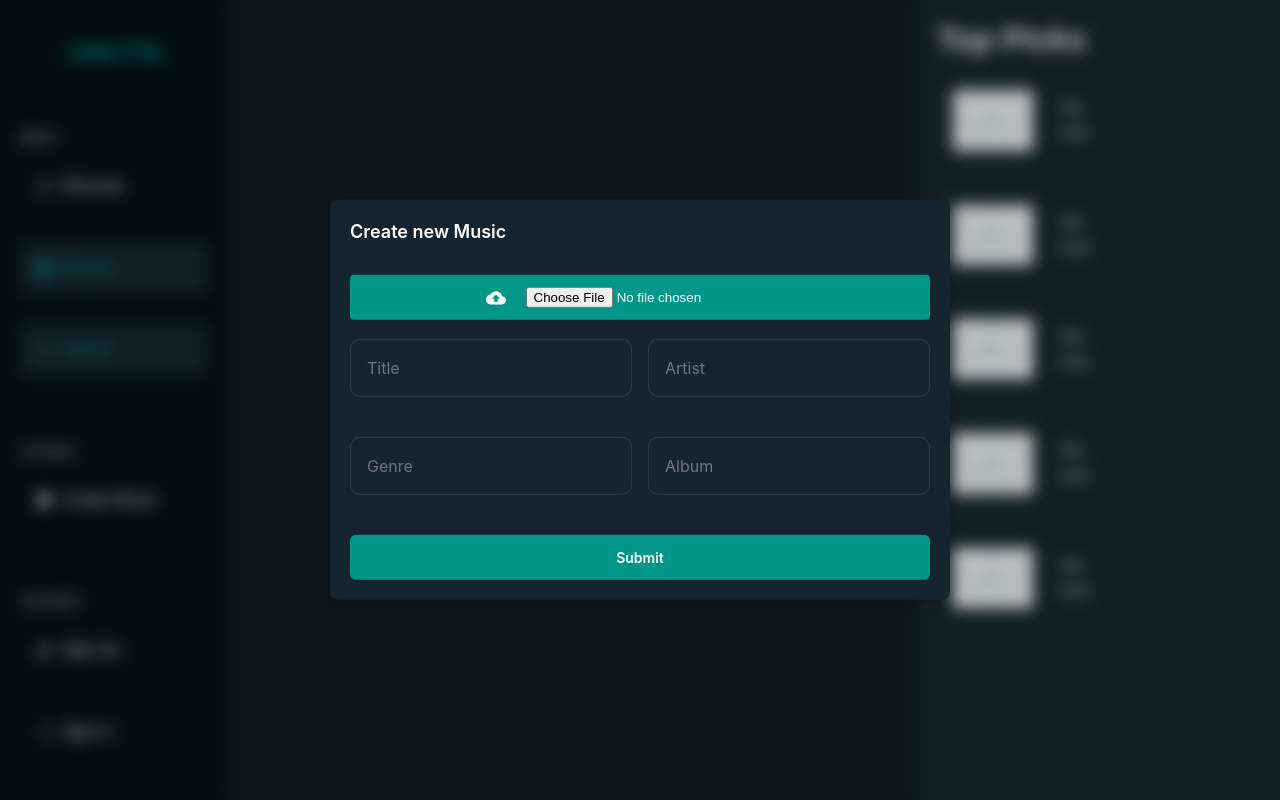
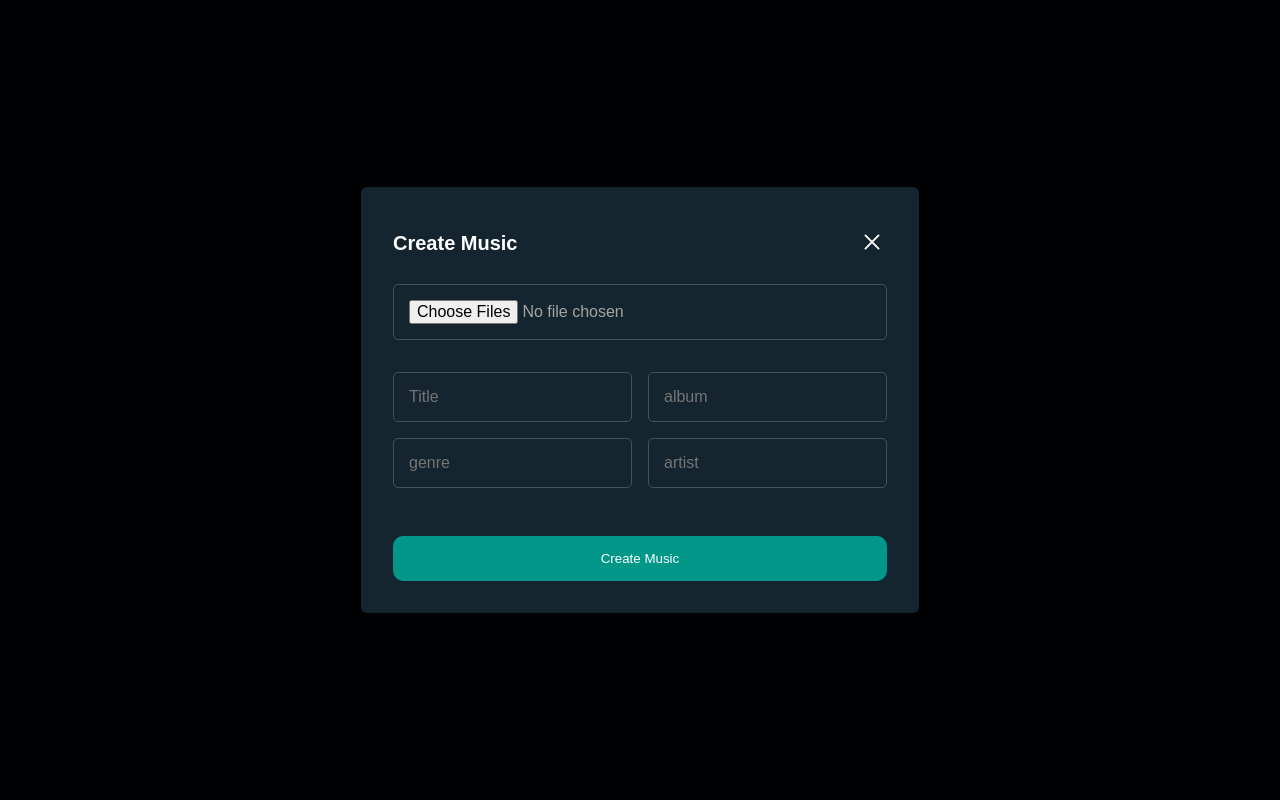
Before and after one commit to addisumotora/music-web-app, a React (Create React App) app in the folder frontend/: page / in a window 1280 px wide. Both pictures are taken after a click on the button "Create Music". Built offline with nearby package versions, Linux system fonts and the light colour scheme.

Commit message:
create-music-done

```diff
--- a/frontend/package.json
+++ b/frontend/package.json
@@ -21,6 +21,7 @@
     "axios": "^1.6.7",
     "react": "^18.2.0",
     "react-dom": "^18.2.0",
+    "react-dropzone": "^14.2.3",
     "react-hook-form": "^7.50.0",
     "react-icons": "^5.0.1",
     "react-loading-skeleton": "^3.4.0",
--- a/frontend/src/api.ts
+++ b/frontend/src/api.ts
@@ -1,5 +1,5 @@
 import axios from "axios";
-import { ILoginUser, IRegisterUser } from "./types/types";
+import { ILoginUser, IRegisterUser, Music } from "./types/types";
 import api from "./httpInterceptor";
 
 export const login = async (user: ILoginUser) => {
@@ -19,3 +19,15 @@ export const createUser = async (user: IRegisterUser) => {
     return Promise.reject(error);
   }
 };
+
+//music
+
+export const createIMusic = async (imusic: any) => {
+  console.log(imusic, 'musicmmmmmmmmmmmmmmm')
+  try {
+    const response = await api.post("api/music/create-music", imusic);
+    return response.data;
+  } catch (error) {
+    return Promise.reject(error);
+  }
+};
--- a/frontend/src/components/Modal.tsx
+++ b/frontend/src/components/Modal.tsx
@@ -1,69 +1,239 @@
-import * as React from "react";
-import Button from "@mui/joy/Button";
-import FormControl from "@mui/joy/FormControl";
-import Input from "@mui/joy/Input";
-import Modal from "@mui/joy/Modal";
-import ModalDialog from "@mui/joy/ModalDialog";
-import DialogTitle from "@mui/joy/DialogTitle";
-import Stack from "@mui/joy/Stack";
-import { Button as MUButton } from "@mui/material";
-import CloudUploadIcon from "@mui/icons-material/CloudUpload";
+import styled from "@emotion/styled";
+import { useEffect, useState } from "react";
+import { MdVisibilityOff, MdVisibility } from "react-icons/md";
+import { Link, useNavigate } from "react-router-dom";
+import { ILoginUser, Music } from "../types/types";
+import { SubmitHandler, useForm } from "react-hook-form";
+import { yupResolver } from "@hookform/resolvers/yup";
+import { loginSchema } from "../schemas/user.schema";
 import { useDispatch, useSelector } from "react-redux";
-import {closeModal } from "../features/modal/modalSlice";
+import { userLoginAction } from "../features/user/userSlice";
+import { ToastContainer } from "react-toastify";
+import "react-toastify/dist/ReactToastify.css";
+import { musicSchema } from "../schemas/music.schema";
+import { RootState } from "../features/store";
+import { closeModal } from "../features/modal/modalSlice";
+import { IoCloseOutline } from "react-icons/io5";
+import {
+  createMusicAction,
+  createMusicSuccessAction,
+} from "../features/music/musicSlice";
 
+const Container = styled.div`
+  display: flex;
+  justify-content: center;
+  align-items: center;
+  min-height: 100vh;
+  position: absolute;
+  width: 100%;
+  margin: auto;
+  background-color: #000102;
+  z-index: 90;
+`;
 
-export default function FormModal() {
-  const { isOpen } = useSelector((state: any) => state.modalReducer);
-  const dispatch = useDispatch()
+const Card = styled.div`
+  background-color: #14252f;
+  border-radius: 6px;
+  padding: 2rem;
+`;
+
+const FormContainer = styled.form`
+  display: flex;
+  flex-direction: column;
+  min-width: 25vw;
+  gap: 1rem;
+`;
+const FormHeader = styled.h1`
+  color: white;
+  font-size: 20px;
+`;
+const Input = styled.input`
+  padding: 15px;
+  border: 1px solid #3f5461;
+  border-radius: 5px;
+  background-color: #14252f;
+  font-size: 16px;
+  color: #a3a3a3;
+  &:focus {
+    border-color: #009688;
+    outline: none;
+  }
+`;
+const Label = styled.label`
+  color: #a3a3a3;
+  font-weight: 600;
+  font-size: 1rem;
+`;
+const Button = styled.button`
+  padding: 15px;
+  color: white;
+  border-radius: 10px;
+  background-color: #009688;
+  border: none;
+  cursor: ${({ disabled }) => (disabled ? "not-allowed" : "pointer")};
+  opacity: ${({ disabled }) => (disabled ? "0.6" : "1")};
+`;
+
+const Error = styled.span`
+  color: #ef4444;
+`;
+
+const FormModal = () => {
+  const { loading } = useSelector((state: RootState) => state.musicReducer);
+  const { isOpen } = useSelector((state: RootState) => state.modalReducer);
+  const dispatch = useDispatch();
+  const navigate = useNavigate();
+  const {
+    register,
+    handleSubmit,
+    reset,
+    formState: { errors },
+  } = useForm<Music>({
+    resolver: yupResolver(musicSchema),
+  });
+
+  const convertBase64 = (file: File): Promise<string> => {
+    return new Promise((resolve, reject) => {
+      const fileReader = new FileReader();
+      fileReader.readAsDataURL(file);
+
+      fileReader.onload = () => {
+        resolve(fileReader.result as string);
+      };
+
+      fileReader.onerror = (error) => {
+        reject(error);
+      };
+    });
+  };
+
+  const onSubmit: SubmitHandler<Music> = async (music: Music) => {
+    let imageBase64;
+    if (music.image instanceof FileList) {
+      const file = music.image[0];
+      try {
+        imageBase64 = await convertBase64(file);
+      } catch (error) {
+        console.error(error);
+        return;
+      }
+    } else {
+      console.error("No image selected");
+      return;
+    }
+
+    const imusic: Music = {
+      ...music,
+      image: imageBase64 as unknown as File,
+    };
+
+    console.log(music, 'music')
+    dispatch(createMusicAction(imusic));
+    reset();
+  };
 
   return (
-    <React.Fragment>
-      <Modal
-        open={isOpen}
-        onClose={() => dispatch(closeModal())}
-      >
-        <ModalDialog sx={{backgroundColor: '#14252f', border:'none', color:'white'}}>
-          <DialogTitle>Create new Music</DialogTitle>
-          <form
-            onSubmit={(event: React.FormEvent<HTMLFormElement>) => {
-              event.preventDefault();
-              dispatch(closeModal());
-            }}
-          >
-            <MUButton
-              component="label"
-              variant="contained"
-              startIcon={<CloudUploadIcon />}
-              sx={{ width: "100%", margin: "1.2rem 0 ", padding:'0', boxShadow: 'none', backgroundColor:"#009688"}}
-            >
-              <input style={{padding: '.75rem'}} type="file" />
-            </MUButton>
-            <Stack spacing={5} sx={{color:'white'}}>
-              <Stack
-                sx={{ display: "flex", color:'white', flexDirection: "row", gap: "1rem" }}
+    <>
+      {isOpen && (
+        <Container>
+          <Card>
+            <FormContainer onSubmit={handleSubmit(onSubmit)}>
+              <div
+                style={{
+                  display: "flex",
+                  justifyContent: "space-between",
+                  alignItems: "center",
+                }}
               >
-                <FormControl>
-                  <Input placeholder="Title" sx={{ padding: "1rem", bgcolor: "#14252f", color: "#a3a3a3", border: "1px solid #293e49", borderRadius: "10px" }} autoFocus required />
-                </FormControl>
-                <FormControl>
-                  <Input placeholder="Artist" sx={{ padding: "1rem", bgcolor: "#14252f", color: "#a3a3a3", border: "1px solid #293e49", borderRadius: "10px" }} autoFocus required />
-                </FormControl>
-              </Stack>
-              <Stack
-                sx={{ display: "flex", flexDirection: "row", gap: "1rem" }}
-              >
-                <FormControl>
-                  <Input placeholder="Genre" sx={{ padding: "1rem", bgcolor: "#14252f", color: "#a3a3a3", border: "1px solid #293e49", borderRadius: "10px" }} autoFocus required />
-                </FormControl>
-                <FormControl>
-                  <Input placeholder="Album" sx={{ padding: "1rem", bgcolor: "#14252f", color: "#a3a3a3", border: "1px solid #293e49", borderRadius: "10px" }} autoFocus required />
-                </FormControl>
-              </Stack>
-              <Button sx={{padding: '.75rem', bgcolor:"#009688"}} type="submit">Submit</Button>
-            </Stack>
-          </form>
-        </ModalDialog>
-      </Modal>
-    </React.Fragment>
+                <FormHeader>Create Music</FormHeader>
+                <div onClick={() => dispatch(closeModal())}>
+                  {" "}
+                  <IoCloseOutline size={30} cursor={"pointer"} />
+                </div>
+              </div>
+              <div style={{ display: "flex", flexDirection: "column" }}>
+                <Input type="file" {...register("image")} multiple />
+                {errors.image && <Error>{errors.image.message}</Error>}
+                <div style={{ display: "flex", gap: "1rem", margin: "1rem 0" }}>
+                  <div>
+                    <div
+                      style={{
+                        display: "flex",
+                        flexDirection: "column",
+                        gap: "1rem",
+                        margin: "1rem 0",
+                      }}
+                    >
+                      <Input
+                        type="text"
+                        id="title"
+                        placeholder="Title"
+                        {...register("title")}
+                      />
+                      {errors.title && <Error>{errors.title.message}</Error>}
+                    </div>
+                    <div
+                      style={{
+                        display: "flex",
+                        flexDirection: "column",
+                        gap: "1rem",
+                        margin: "1rem 0",
+                      }}
+                    >
+                      <Input
+                        type="text"
+                        id="genre"
+                        placeholder="genre"
+                        {...register("genre")}
+                      />
+                      {errors.genre && <Error>{errors.genre.message}</Error>}
+                    </div>
+                  </div>
+                  <div>
+                    <div
+                      style={{
+                        display: "flex",
+                        flexDirection: "column",
+                        gap: "1rem",
+                        margin: "1rem 0",
+                      }}
+                    >
+                      <Input
+                        type="text"
+                        id="album"
+                        placeholder="album"
+                        {...register("album")}
+                      />
+                      {errors.genre && <Error>{errors.genre.message}</Error>}
+                    </div>
+                    <div
+                      style={{
+                        display: "flex",
+                        flexDirection: "column",
+                        gap: "1rem",
+                        margin: "1rem 0",
+                      }}
+                    >
+                      <Input
+                        type="text"
+                        id="artist"
+                        placeholder="artist"
+                        {...register("artist")}
+                      />
+                      {errors.genre && <Error>{errors.genre.message}</Error>}
+                    </div>
+                  </div>
+                </div>
+              </div>
+              <Button type="submit" disabled={loading}>
+                {loading ? "creating ..." : "Create Music"}
+              </Button>
+            </FormContainer>
+          </Card>
+          <ToastContainer position="top-right" autoClose={5000} />
+        </Container>
+      )}
+    </>
   );
-}
+};
+export default FormModal;
--- /dev/null
+++ b/frontend/src/features/music/musicSaga.ts
@@ -0,0 +1,30 @@
+import { PayloadAction } from "@reduxjs/toolkit";
+import { call, put, takeLatest } from "redux-saga/effects";
+import {createIMusic } from "../../api";
+import { Music } from "../../types/types";
+import { createMusicErrorAction, createMusicSuccessAction } from "./musicSlice";
+import { closeModal } from "../modal/modalSlice";
+import { toast } from "react-toastify";
+
+function* createMusic({payload: imusic}: PayloadAction<{ imusic: Music}>): Generator<any, void, any> {
+  console.log(imusic,'imusic')
+    try {
+      const data = yield call(createIMusic, imusic);
+      yield put(createMusicSuccessAction(data));
+      yield put(closeModal());
+    } catch (error: any) {
+      toast.error(`${error?.response?.data?.message || "Something went wrong! try again"}`, {
+        position: "top-right",
+        autoClose: 3000,
+      });
+      yield put(
+        createMusicErrorAction(
+          error?.response?.data?.message || "Something went wrong! try again"
+        )
+      );
+    }
+  }
+
+  export function* watchMusicActions() {
+    yield takeLatest("music/createMusicAction", createMusic);
+  }
--- a/frontend/src/features/music/musicSlice.ts
+++ b/frontend/src/features/music/musicSlice.ts
@@ -3,6 +3,7 @@ import { Music } from "../../types/types";
 
 interface MusicState {
   musics: Music[];
+  music: Music | undefined;
   loading: boolean;
   success: boolean;
   error: string | null;
@@ -10,6 +11,7 @@ interface MusicState {
 
 const initialState: MusicState = {
   musics: [],
+  music: undefined,
   loading: false,
   success: false,
   error: null,
@@ -20,11 +22,11 @@ export const musicSlice = createSlice({
   initialState: initialState,
   reducers: {
     // create music
-    createMusicAction: (state) => {
+    createMusicAction: (state, action) => {
       state.loading = true;
     },
     createMusicSuccessAction: (state, action) => {
-      state.musics = action.payload;
+      state.musics = [...state.musics, action.payload];
       state.loading = false;
     },
     createMusicErrorAction: (state, action) => {
@@ -56,9 +58,9 @@ export const musicSlice = createSlice({
       state.loading = true;
     },
     getMusicSuccessAction: (state, action) => {
-        state.musics = action.payload;
-        state.loading = false;
-        state.success = true;
+      state.musics = action.payload;
+      state.loading = false;
+      state.success = true;
     },
     getMusicErrorAction: (state, action) => {
       state.loading = false;
@@ -79,19 +81,27 @@ export const musicSlice = createSlice({
       state.error = action.payload;
     },
 
-
     //delete music
     deleteMusicAction: (state) => {
       state.loading = true;
     },
     deleteMusicSuccessAction: (state, action) => {
-        state.musics = state.musics.filter((music) => music.id !== action.payload);
-        state.loading = false;
-        state.success = true;
+      state.musics = state.musics.filter(
+        (music) => music.id !== action.payload
+      );
+      state.loading = false;
+      state.success = true;
     },
     deleteMusicErrorAction: (state, action) => {
       state.loading = false;
       state.error = action.payload;
     },
+
+    // setSelectedmusic
+    setselectedMusic: (state, action) => {
+      state.music = action.payload
+    },
   },
 });
+
+export const {createMusicAction, createMusicSuccessAction, createMusicErrorAction} = musicSlice.actions;
--- a/frontend/src/features/sagas.ts
+++ b/frontend/src/features/sagas.ts
@@ -1,8 +1,10 @@
 import { all } from "redux-saga/effects";
 import { watchUserActions } from "./user/userSaga";
+import { watchMusicActions } from "./music/musicSaga";
 
 export default function* rootSaga() {
   yield all([
-    watchUserActions()
+    watchUserActions(),
+    watchMusicActions()
   ]);
 }
--- a/frontend/src/features/store.ts
+++ b/frontend/src/features/store.ts
@@ -13,7 +13,8 @@ const rootReducer = combineReducers({
   musicReducer: musicSlice.reducer,
   modalReducer: modalSlice.reducer
 });
-type RootState = ReturnType<typeof rootReducer>;
+
+export type RootState = ReturnType<typeof rootReducer>;
 
 const sagaMiddleware = createSagaMiddleware();
 
--- /dev/null
+++ b/frontend/src/schemas/music.schema.ts
@@ -0,0 +1,27 @@
+import * as yup from "yup";
+
+const supportedImages = ["image/jpeg", "image/png","image/jpg"];
+
+const validateImage = (image: File) => {
+  if(image instanceof FileList) {
+    const file = image[0];
+    if (!supportedImages.includes(file.type)) {
+      return false;
+    }
+  }
+  return true;
+};
+
+export const musicSchema = yup.object().shape({
+  title: yup.string().required("Title is required"),
+  album: yup.string().required("Album name is required"),
+  genre: yup.string().required("Genre is required"),
+  image: yup
+    .mixed<File>()
+    .test("fileType", "Invalid image format", (value) => {
+      return validateImage(value as File);
+    })
+    .required("Image is required"),
+
+  artist: yup.string().required("Artist name is required"),
+});
--- a/frontend/src/types/types.ts
+++ b/frontend/src/types/types.ts
@@ -17,6 +17,6 @@ export interface Music {
   title: string;
   album: string;
   genre: string;
-    image: string;
+  image: File;
   artist: string;
 }
```
Also changed, not shown: frontend/src/schemas/user.schema.ts (+4 -5 lines), 1 other file (tests, documents, lock files or other folders). Lines whose indentation alone changed are shown as unchanged.
